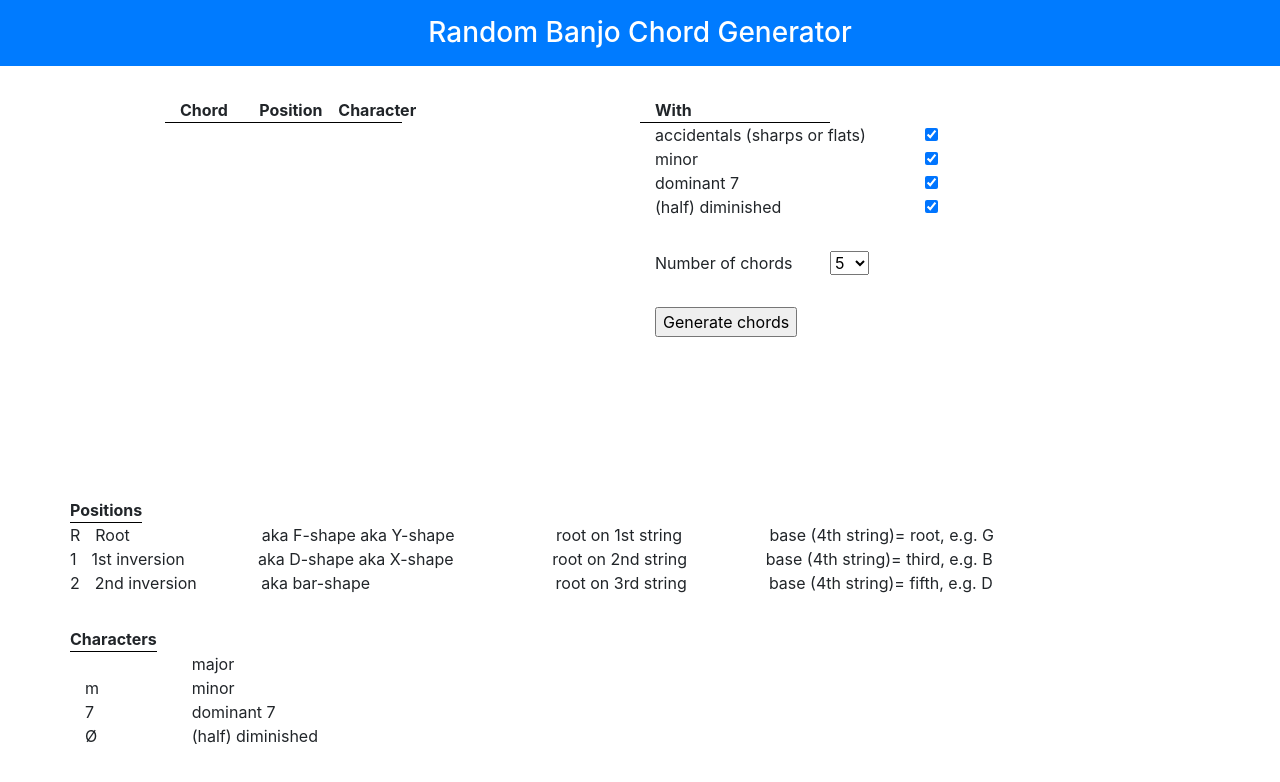
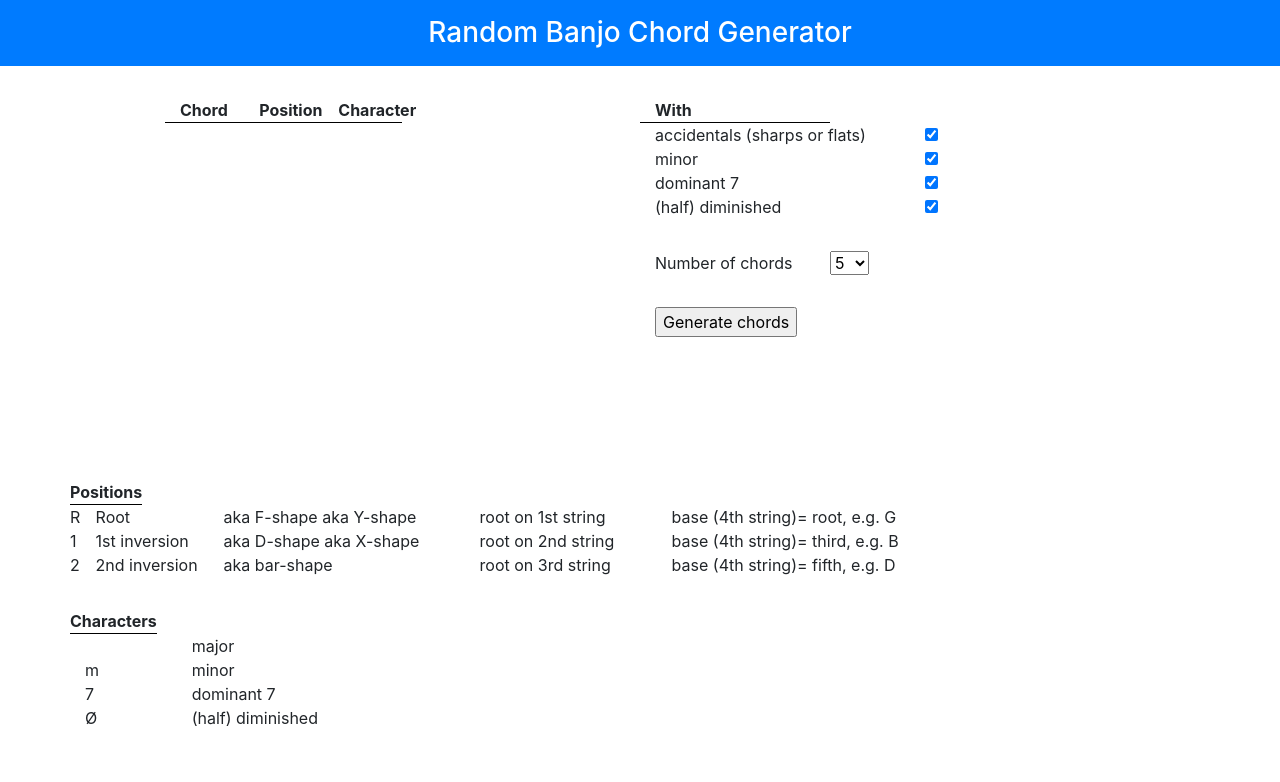
Before and after one commit to WineBewes/randomChordGenerator, an Angular app: page / in a window 1280 px wide. Shown: the top 782 px of the page. Built offline with nearby package versions, Linux system fonts and the light colour scheme.

Commit message:
verfijning css

```diff
--- a/src/app/app.component.css
+++ b/src/app/app.component.css
@@ -7,18 +7,26 @@
 	padding-top: 10px;
 }
 
+.lower {
+	position: fixed;
+	top:30em;
+}
 .posAbbreviation {
-	max-width: 1%;
+	width:2%;
 }
 
 .posName {
-	max-width: 13%;
+	width:10%;
 }
 
 .posAka {
-	max-width: 23%;
+	width:20%;
 }
 
 .posRoot {
-	max-width: 20%;
+	width:15%;
 }
+
+.posBase {
+	width:25%;
+}
--- a/src/app/app.component.html
+++ b/src/app/app.component.html
@@ -76,30 +76,30 @@
                   </div>
             </form>
       </div>
-      <div class="col-md-12 col-lg-12 position-fixed" style="margin-top:25em;">
+      <div class="col-lg-12 lower">
           <div class="row">
             <div class="header">Positions</div>
           </div>
           <div class="row">
-            <div class="col-md-0 col-lg-0 posAbbreviation">R</div>
-            <div class="col-md-2 col-lg-0 posName">Root</div>
-            <div class="col-md-3 col-lg-0 posAka">aka F-shape aka Y-shape</div>
-            <div class="col-md-2 col-lg-0 posRoot">root on 1st string</div>
-            <div class="col-md-3 col-lg-0 posBase">base (4th string)= root, e.g. G</div>
+            <div class="posAbbreviation">R</div>
+            <div class="posName">Root</div>
+            <div class="posAka">aka F-shape aka Y-shape</div>
+            <div class="posRoot">root on 1st string</div>
+            <div class="posBase">base (4th string)= root, e.g. G</div>
         </div>
         <div class="row">
-            <div class="col-md-0 col-lg-0 posAbbreviation">1</div>
-            <div class="col-md-2 col-lg-0 posName">1st inversion</div>
-            <div class="col-md-3 col-lg-0 posAka">aka D-shape aka X-shape</div>
-            <div class="col-md-2 col-lg-0 posRoot">root on 2nd string</div>
-            <div class="col-md-3 col-lg-0 posBase">base (4th string)= third, e.g. B</div>
+            <div class="posAbbreviation">1</div>
+            <div class="posName">1st inversion</div>
+            <div class="posAka">aka D-shape aka X-shape</div>
+            <div class="posRoot">root on 2nd string</div>
+            <div class="posBase">base (4th string)= third, e.g. B</div>
         </div>
         <div class="row">
-            <div class="col-md-0 col-lg-0 posAbbreviation">2</div>
-            <div class="col-md-2 col-lg-0 posName">2nd inversion</div>
-            <div class="col-md-3 col-lg-0 posAka">aka bar-shape</div>
-            <div class="col-md-2 col-lg-0 posRoot">root on 3rd string</div>
-            <div class="col-md-3 col-lg-0 posBase">base (4th string)= fifth, e.g. D</div>
+            <div class="posAbbreviation">2</div>
+            <div class="posName">2nd inversion</div>
+            <div class="posAka">aka bar-shape</div>
+            <div class="posRoot">root on 3rd string</div>
+            <div class="posBase">base (4th string)= fifth, e.g. D</div>
         </div>
         <div class="row">
             <div class="header" style="margin-top:2em;">Characters</div>
```
